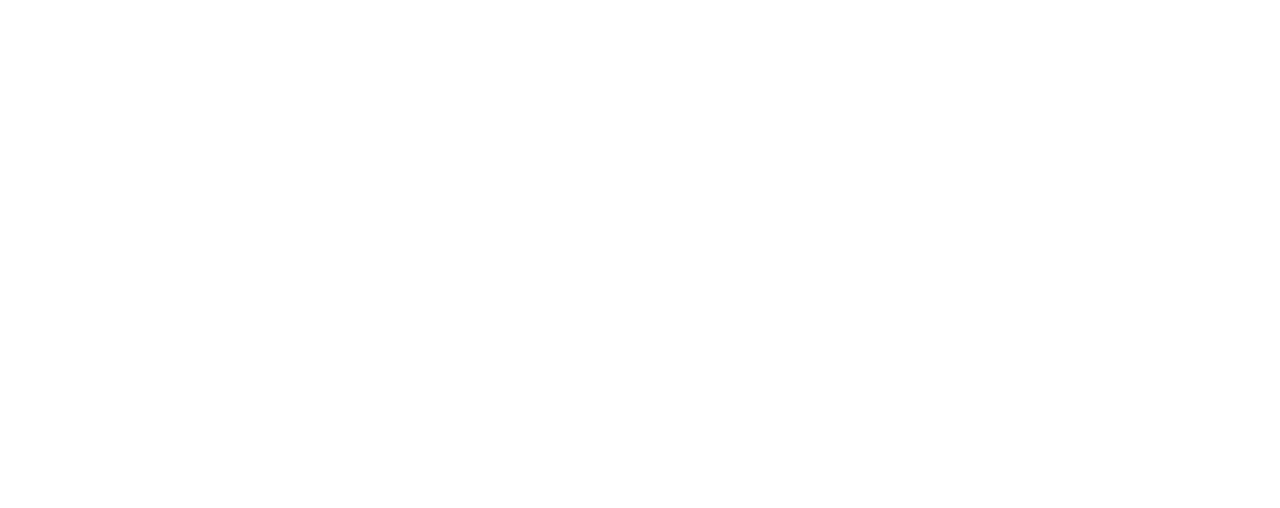
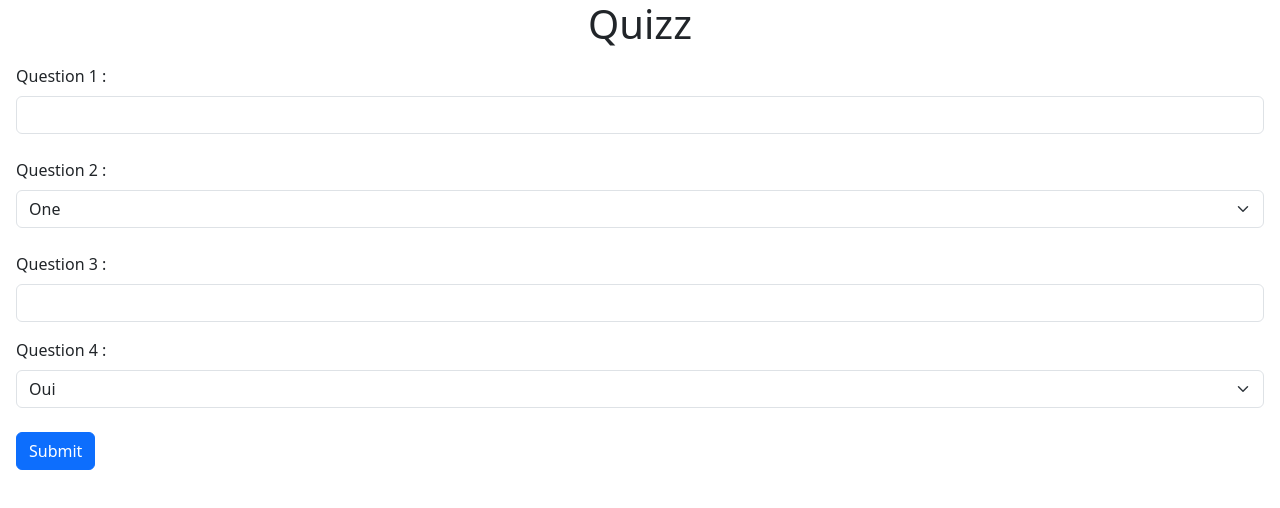
Before and after one commit to E-Kuru/IPSSI-JS-DevoirFinal, a plain HTML site: page index.html in a window 1280 px wide. Drawn offline with nearby package versions, Linux system fonts and the light colour scheme.

Commit message:
html element added

```diff
--- a/index.html
+++ b/index.html
@@ -11,6 +11,31 @@
 </head>
 <body>
 
+    <h1 class="text-center">Quizz</h1>
+
+    <form class="mx-3 my-3">
+        <div class="mb-4" >
+          <label class="form-label">Question 1 : </label>
+          <input type="text" class="form-control">
+        </div>
+        <label class="form-label">Question 2 : </label>
+        <select class="form-select mb-4 ">
+            <option value="1">One</option>
+            <option value="2">Two</option>
+            <option value="3">Three</option>
+          </select>
+          <div class="mb-3">
+              <label class="form-label">Question 3 :</label>
+              <input type="text " class="form-control">
+            </div>
+            <label class="form-label">Question 4 :</label>
+            <select class="form-select mb-4 ">
+                <option value="1">Oui</option>
+                <option value="2">Non</option>
+            </select>
+            <button type="submit" class="btn btn-primary">Submit</button>
+        </form>
+
     <script src="./script.js"></script>
 </body>
 </html>
```
